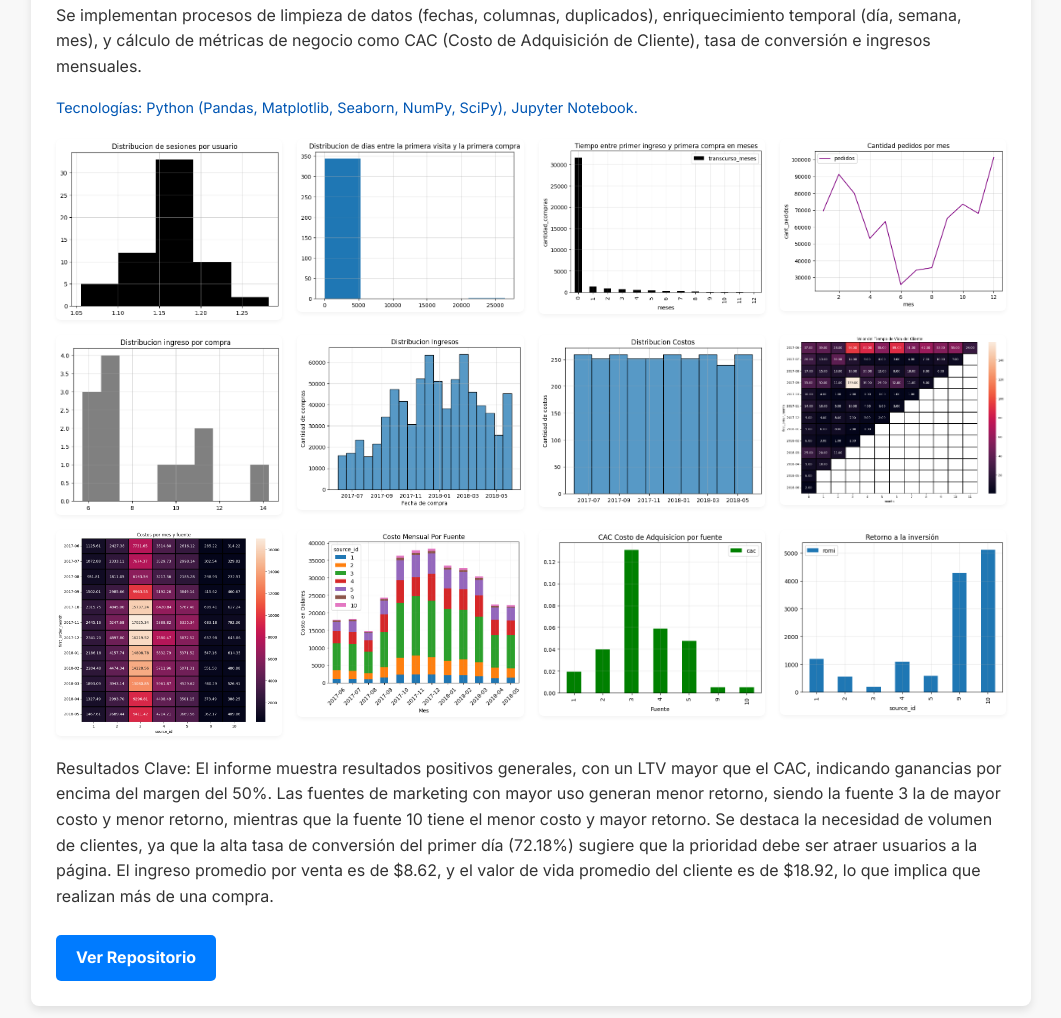
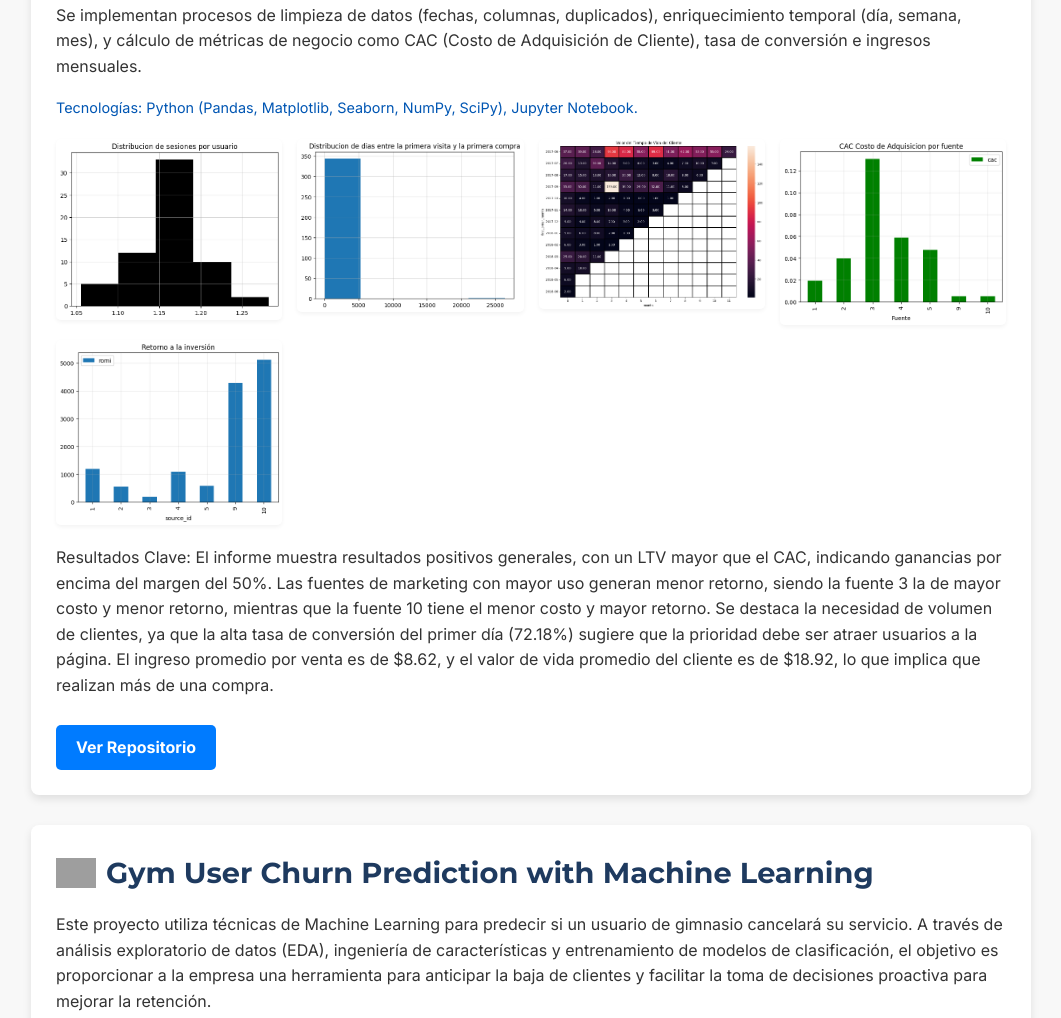
Before and after one commit to Juancanoanalyst/Juancanoanalyst.github.io, a plain HTML site: page index.html in a window 1280 px wide. Shown: the part 1987-3005 px from the top of the page, without its empty margins (109-1170 px from the left). Drawn offline with Linux system fonts and the light colour scheme; grey boxes are pictures that could not be loaded.

Commit message:
Update index.html

```diff
--- a/index.html
+++ b/index.html
@@ -392,14 +392,7 @@
             <div class="project-images">
                 <img src="img/graph_1.png" alt="Sesiones por usuario">
                 <img src="img/graph_2.png" alt="Conversión en días">
-                <img src="img/graph_3.png" alt="Conversión en meses">
-                <img src="img/graph_4.png" alt="Tendencia compras">
-                <img src="img/graph_5.png" alt="Ingreso promedio por compra">
-                <img src="img/graph_6.png" alt="Distribución Ingresos">
-                <img src="img/graph_7.png" alt="Distribución Costos">
                 <img src="img/graph_8.png" alt="LTV">
-                <img src="img/graph_11.png" alt="Comparación de costos por fuente y mes primera compra">
-                <img src="img/graph_12.png" alt="Costo mensual por fuente">
                 <img src="img/graph_13.png" alt="Costo de adquisición por cliente">
                 <img src="img/graph_14.png" alt="Retorno a la inversión (ROMI)">
             </div>
@@ -416,12 +409,10 @@
 
             <div class="project-images">
                 <img src="img/1.png" alt="Contract Type vs. Retention">
-                <img src="img/3.png" alt="Weekly Visits Distribution">
                 <img src="img/4.png" alt="Correlation Heatmap">
                 <img src="img/2.png" alt="Tenure vs. Retention">
                 <img src="img/5.png" alt="ROC Curve - Random Forest">
                 <img src="img/6.png" alt="Confusion Matrix - Random Forest">
-                <img src="img/7.png" alt="Dendrogram - User Clusters">
             </div>
 
             <p>Resultados Clave: El modelo Random Forest alcanzó una **precisión del 91%**, con un **recall del 81.3%** y una **precisión del 83.8%**. El AUC-ROC fue de **0.97**, indicando una excelente discriminación y una fuerte capacidad para identificar usuarios propensos a la baja, lo que permite estrategias de fidelización más efectivas. Se identificaron factores clave que predicen la retención de clientes y el modelo puede implementarse para señalar posibles cancelaciones futuras.</p>
```
